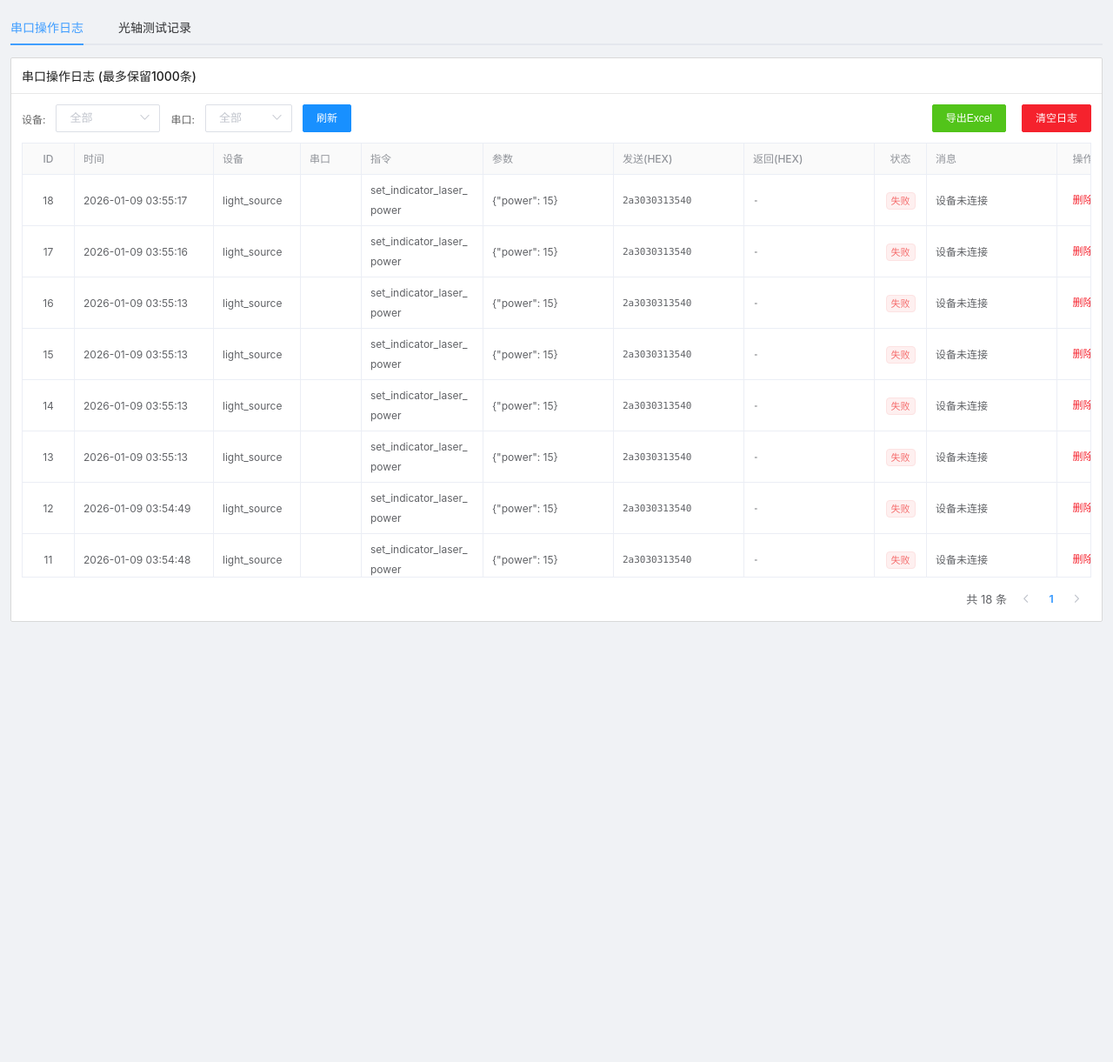
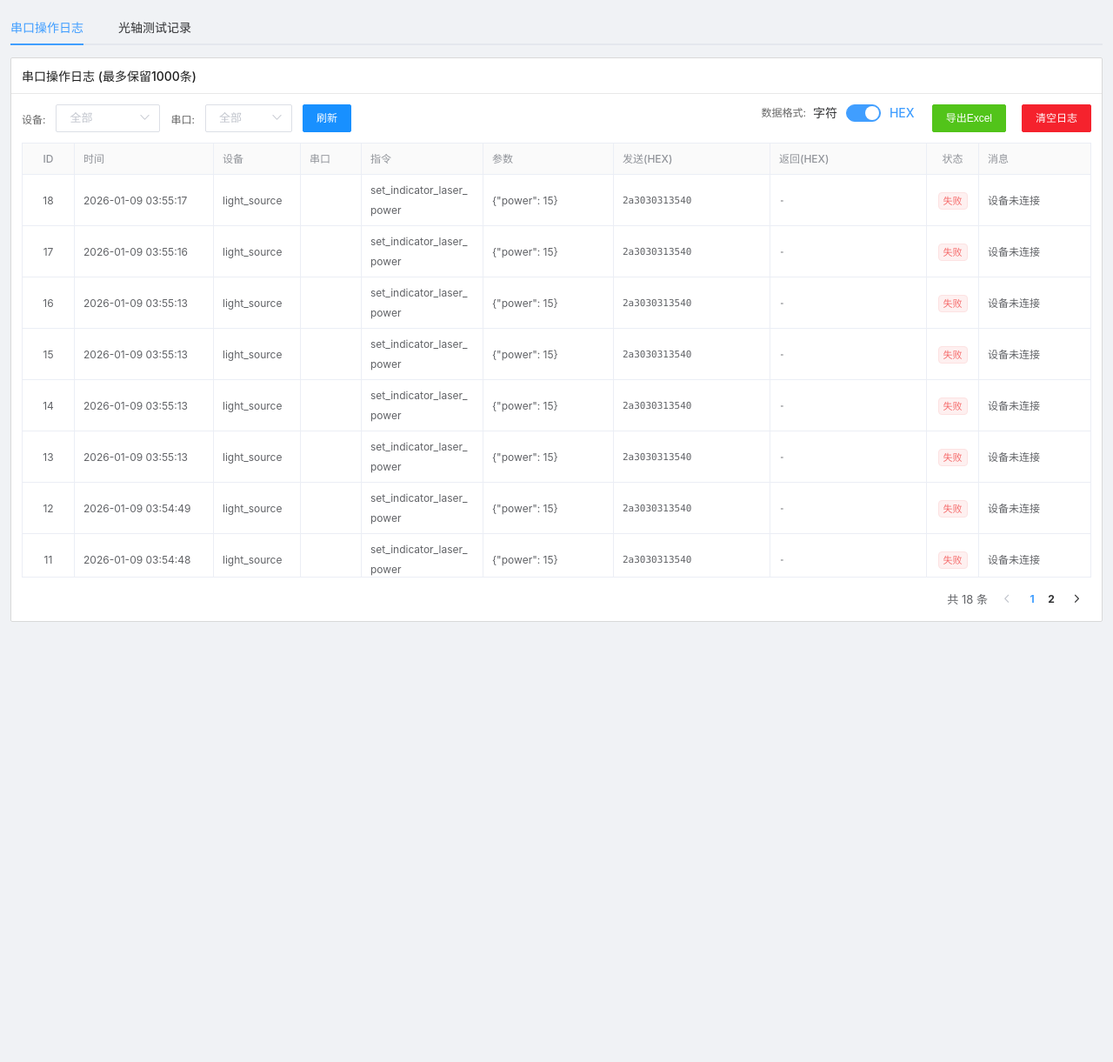
Before and after one commit to yanyunfei0921/PLAT_Optics, a Flask app: page /testRecord in a window 1280 px wide. Shown: the whole page at 87% size. Run offline with Flask 3, Linux system fonts and the light colour scheme; data comes from the database, SQL or seed files in the repository; both versions use the stored data as it was after the commit; lists and menus that the app fills with data are empty; parts of the project's set-up code (start-up, migrations or seed data) failed here and were passed over; some libraries are stand-ins or nearby versions.

Commit message:
操作记录界面优化

```diff
--- a/app.py
+++ b/app.py
@@ -760,6 +760,28 @@ def delete_optical_test(test_id):
 
 
 # --------------------- 导出 API ---------------------
+def hex_to_string(hex_str):
+    """将HEX字符串转换为可读字符串"""
+    if not hex_str or hex_str == '-':
+        return ''
+    try:
+        # 移除空格，将HEX字符串按每2个字符分割
+        hex_clean = hex_str.replace(' ', '')
+        result = ''
+        for i in range(0, len(hex_clean), 2):
+            if i + 2 <= len(hex_clean):
+                hex_byte = hex_clean[i:i+2]
+                char_code = int(hex_byte, 16)
+                # 只显示可打印字符(32-126)和常见扩展ASCII(128-255)，其他用点号表示
+                if (32 <= char_code <= 126) or (128 <= char_code <= 255):
+                    result += chr(char_code)
+                else:
+                    result += '.'
+        return result
+    except Exception:
+        return hex_str  # 转换失败返回原字符串
+
+
 @app.route('/api/export/serial-logs/excel', methods=['GET'])
 def export_serial_logs_excel():
     """导出串口日志为Excel"""
@@ -777,7 +799,9 @@ def export_serial_logs_excel():
         ws.title = '串口日志'
 
         # 设置表头
-        headers = ['ID', '时间', '设备', '串口', '指令', '参数', '发送数据(HEX)', '返回数据(HEX)', '状态', '消息']
+        headers = ['ID', '时间', '设备', '串口', '指令', '参数',
+                   '发送数据(HEX)', '发送数据(字符)', '返回数据(HEX)', '返回数据(字符)',
+                   '状态', '消息']
         for col, header in enumerate(headers, 1):
             cell = ws.cell(row=1, column=col, value=header)
             cell.font = Font(bold=True)
@@ -803,13 +827,20 @@ def export_serial_logs_excel():
             ws.cell(row=row, column=4, value=log['port'])
             ws.cell(row=row, column=5, value=log['command'])
             ws.cell(row=row, column=6, value=log['params'])
+            # 发送数据 HEX
             ws.cell(row=row, column=7, value=log['cmd_bytes'])
-            ws.cell(row=row, column=8, value=log['response_bytes'])
-            ws.cell(row=row, column=9, value='成功' if log['success'] else '失败')
-            ws.cell(row=row, column=10, value=log['message'])
+            # 发送数据 字符
+            ws.cell(row=row, column=8, value=hex_to_string(log['cmd_bytes']))
+            # 返回数据 HEX
+            ws.cell(row=row, column=9, value=log['response_bytes'])
+            # 返回数据 字符
+            ws.cell(row=row, column=10, value=hex_to_string(log['response_bytes']))
+            # 状态和消息
+            ws.cell(row=row, column=11, value='成功' if log['success'] else '失败')
+            ws.cell(row=row, column=12, value=log['message'])
 
         # 调整列宽
-        column_widths = [8, 20, 15, 10, 20, 30, 30, 30, 8, 40]
+        column_widths = [8, 20, 15, 10, 20, 30, 30, 25, 30, 25, 8, 40]
         for col, width in enumerate(column_widths, 1):
             ws.column_dimensions[openpyxl.utils.get_column_letter(col)].width = width
 
--- a/config/app_config.json
+++ b/config/app_config.json
@@ -9,7 +9,7 @@
     "queue_size": 2
   },
   "serial": {
-    "debug_mode": true,
+    "debug_mode": false,
     "idle_timeout_ms": 100,
     "default_timeout_ms": 2000
   }
--- a/templates/login.html
+++ b/templates/login.html
@@ -43,15 +43,15 @@
                 <div slot="header" class="clearfix">
                     <h1>光电测试系统软件平台</h1>
                 </div>
-                <el-form :model="usrInfo">
+                <el-form :model="usrInfo" @submit.native.prevent="logAdmin">
                     <el-form-item label="用户名">
-                        <el-input v-model="usrInfo.usrName" placeholder="请输入内容"></el-input>
+                        <el-input v-model="usrInfo.usrName" placeholder="请输入内容" @keyup.enter.native="logAdmin"></el-input>
                     </el-form-item>
                     <el-row style="float: right;">
                         <el-button @click="logAdmin" type="info" plain style="margin-top: 20px; margin-bottom: 20px; margin-right: 20px;">登录</el-button>
                     </el-row>
                 </el-form>
-                <el-divider content-position="right">版本号:&nbsp;v1.3&nbsp;(2025-10)</el-divider>
+                <el-divider content-position="right">版本号:&nbsp;v1.4&nbsp;(2026-01)</el-divider>
             </el-card>
         </div>
     </div>
--- a/templates/testRecord.html
+++ b/templates/testRecord.html
@@ -198,6 +198,14 @@
                                 <el-button type="primary" size="small" @click="loadSerialLogs" :loading="serialLoading">刷新</el-button>
                             </div>
                             <div class="toolbar-right">
+                                <span class="filter-label">数据格式:</span>
+                                <el-switch
+                                    v-model="serialShowHex"
+                                    active-text="HEX"
+                                    inactive-text="字符"
+                                    size="small"
+                                    style="margin-right: 12px;">
+                                </el-switch>
                                 <el-button type="success" size="small" @click="exportSerialLogsExcel" :disabled="serialLogs.length === 0">导出Excel</el-button>
                                 <el-button type="danger" size="small" @click="clearSerialLogs" :disabled="serialLogs.length === 0">清空日志</el-button>
                             </div>
@@ -217,14 +225,18 @@
                                     <span :title="scope.row.params">{{ truncateText(scope.row.params, 20) }}</span>
                                 </template>
                             </el-table-column>
-                            <el-table-column prop="cmd_bytes" label="发送(HEX)" width="150">
+                            <el-table-column :label="serialShowHex ? '发送(HEX)' : '发送(字符)'" width="180">
                                 <template slot-scope="scope">
-                                    <span class="hex-cell" :title="scope.row.cmd_bytes">{{ scope.row.cmd_bytes || '-' }}</span>
+                                    <span class="hex-cell" :title="serialShowHex ? scope.row.cmd_bytes : hexToString(scope.row.cmd_bytes)">
+                                        {{ serialShowHex ? (scope.row.cmd_bytes || '-') : (hexToString(scope.row.cmd_bytes) || '-') }}
+                                    </span>
                                 </template>
                             </el-table-column>
-                            <el-table-column prop="response_bytes" label="返回(HEX)" width="150">
+                            <el-table-column :label="serialShowHex ? '返回(HEX)' : '返回(字符)'" width="180">
                                 <template slot-scope="scope">
-                                    <span class="hex-cell" :title="scope.row.response_bytes">{{ scope.row.response_bytes || '-' }}</span>
+                                    <span class="hex-cell" :title="serialShowHex ? scope.row.response_bytes : hexToString(scope.row.response_bytes)">
+                                        {{ serialShowHex ? (scope.row.response_bytes || '-') : (hexToString(scope.row.response_bytes) || '-') }}
+                                    </span>
                                 </template>
                             </el-table-column>
                             <el-table-column prop="success" label="状态" width="60" align="center">
@@ -441,8 +453,9 @@ new Vue({
         serialLogs: [],
         serialTotal: 0,
         serialPage: 1,
-        serialPageSize: 50,
+        serialPageSize: 15,
         serialLoading: false,
+        serialShowHex: true,  // true=HEX显示, false=字符显示
         serialFilter: {
             device: '',
             port: ''
@@ -454,7 +467,7 @@ new Vue({
         opticalTests: [],
         opticalTotal: 0,
         opticalPage: 1,
-        opticalPageSize: 20,
+        opticalPageSize: 15,
         opticalLoading: false,
         opticalDetailVisible: false,
         selectedOpticalTest: null,
@@ -634,6 +647,29 @@ new Vue({
             if (!text) return '-';
             if (text.length <= maxLen) return text;
             return text.substring(0, maxLen) + '...';
+        },
+
+        // 将HEX字符串转换为可读字符串
+        hexToString(hexStr) {
+            if (!hexStr || hexStr === '-') return '';
+            try {
+                // 移除空格，将HEX字符串按每2个字符分割
+                const hex = hexStr.replace(/\s+/g, '');
+                let result = '';
+                for (let i = 0; i < hex.length; i += 2) {
+                    const hexByte = hex.substr(i, 2);
+                    const charCode = parseInt(hexByte, 16);
+                    // 只显示可打印字符(32-126)和常见扩展ASCII(128-255)，其他用点号表示
+                    if ((charCode >= 32 && charCode <= 126) || (charCode >= 128 && charCode <= 255)) {
+                        result += String.fromCharCode(charCode);
+                    } else {
+                        result += '.';
+                    }
+                }
+                return result;
+            } catch (e) {
+                return hexStr; // 转换失败返回原字符串
+            }
         }
     }
 });
```
Also changed, not shown: requirements.txt (+33 -5 lines), templates/index.html (+18 -9 lines), .claude/settings.local.json, data/test_records.db.
